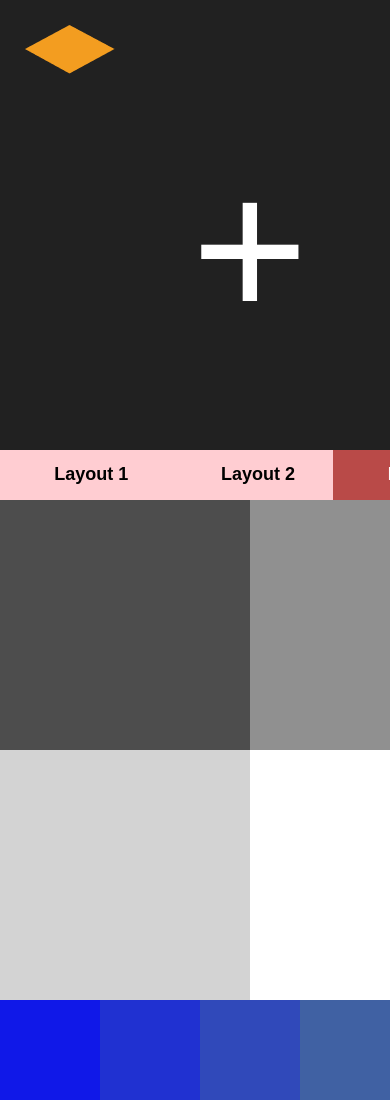
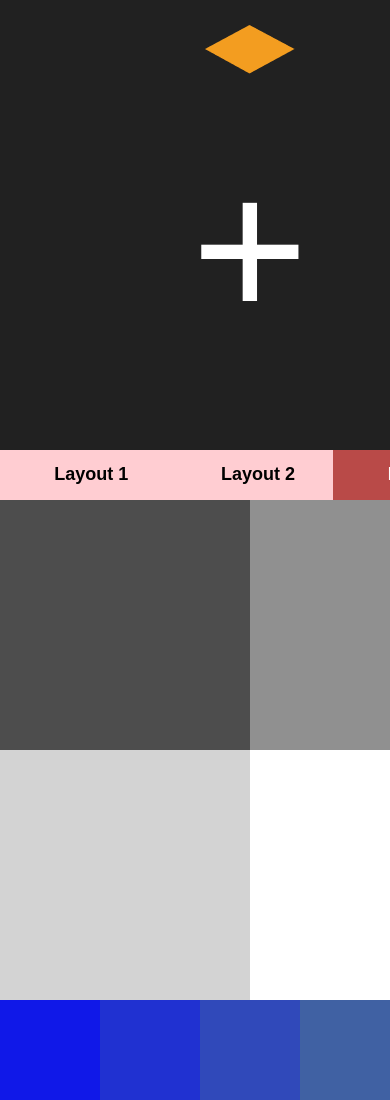
Before and after one commit to OriBashary1/Ex3, a plain HTML site: page layout3.html in a window 390 px wide. Shown: the top 1100 px of the page. Drawn offline with Linux system fonts and the light colour scheme.

Commit message:
Update style.css

```diff
--- a/css/style.css
+++ b/css/style.css
@@ -391,4 +391,8 @@ header, main, footer, nav, aside, section, div {
         height: 50%;
         width: 500px;
     }
+
+    .layout3 header img {
+        margin-left: 205px;
+    }
 }
```
